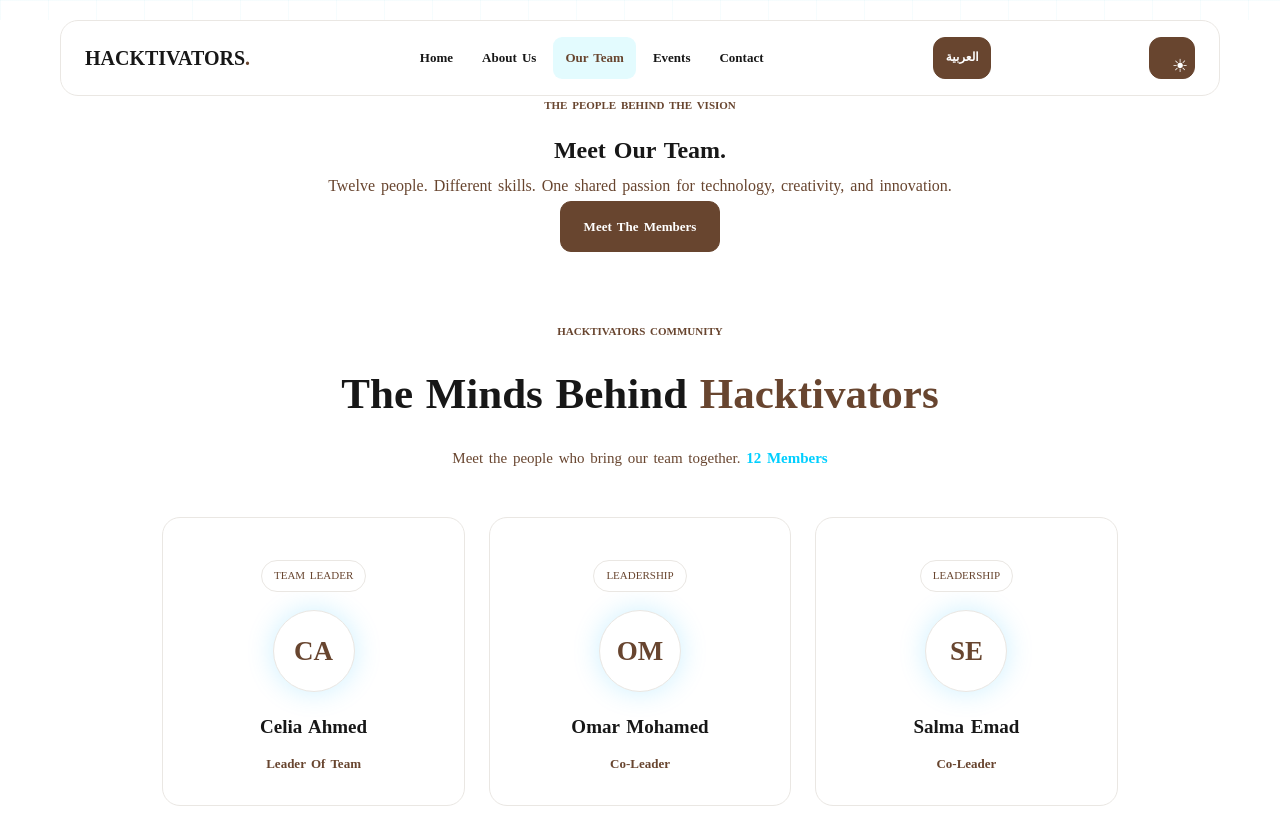
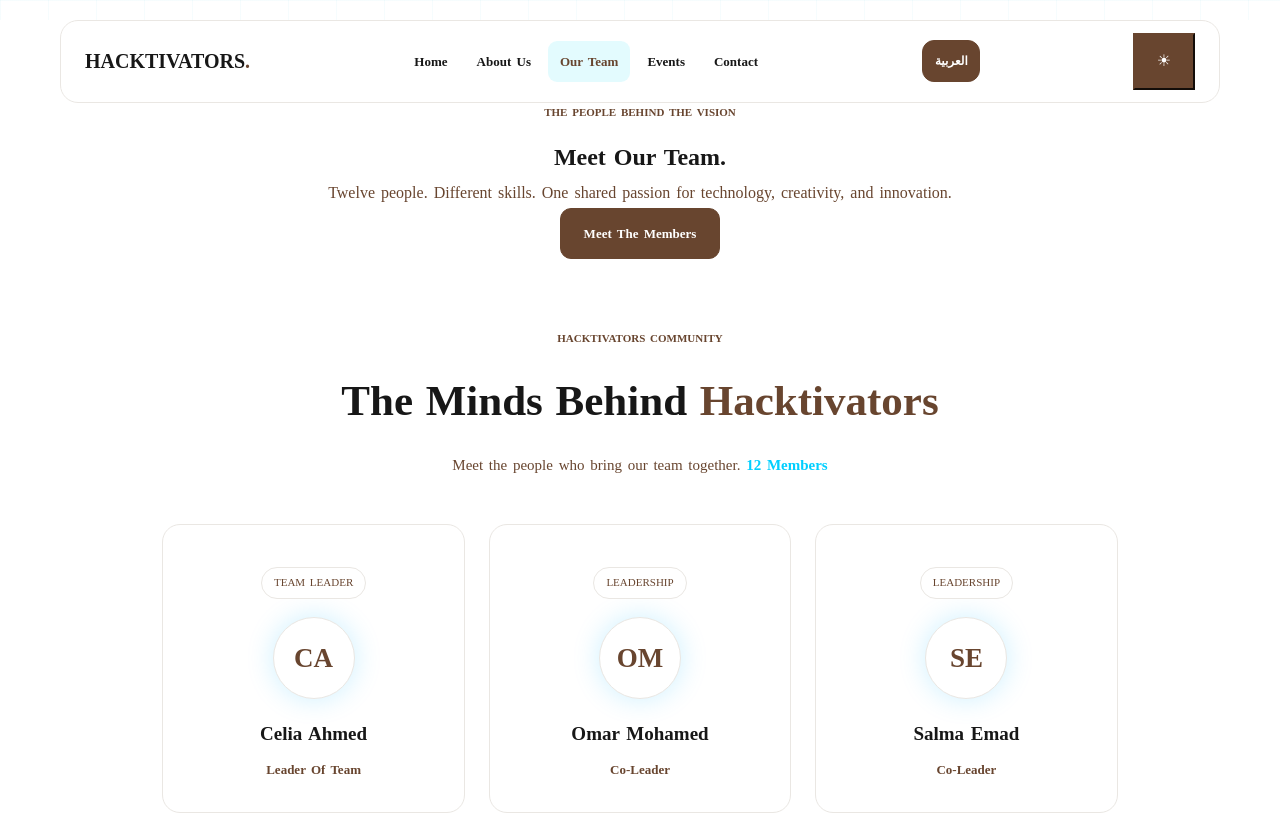
Before and after one commit to adamhussein8045/Hacktivators, a plain HTML site: page team.html in a window 1280 px wide. Shown: the top 816 px of the page. Drawn offline with Linux system fonts and the light colour scheme; a web font is replaced by a local one.

Commit message:
Update style.css

```diff
--- a/css/style.css
+++ b/css/style.css
@@ -154,27 +154,6 @@ body.light-mode .navbar {
   background: rgba(0, 217, 245, .11);
 }
 
-#themeToggle {
-  width: 42px;
-  height: 42px;
-  flex-shrink: 0;
-  display: grid;
-  place-items: center;
-
-  color: var(--purple-light);
-  background: var(--card);
-  border: 1px solid var(--border);
-  border-radius: 12px;
-
-  font-size: 18px;
-  transition: .25s ease;
-}
-
-#themeToggle:hover {
-  border-color: var(--neon);
-  box-shadow: 0 0 20px rgba(0, 217, 245, .2);
-  transform: rotate(12deg);
-}
 
 /* GENERAL SECTION */
 
```
